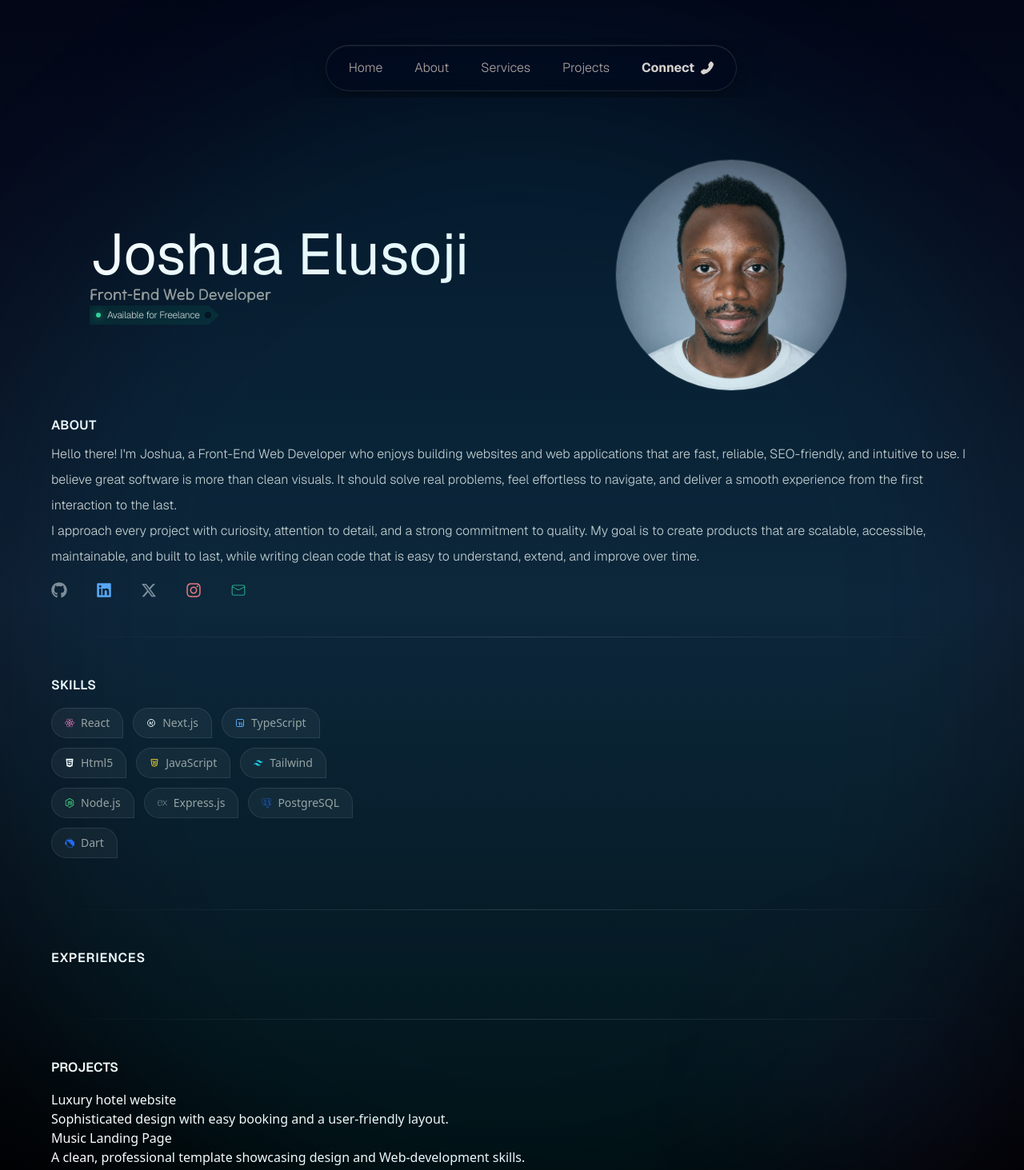
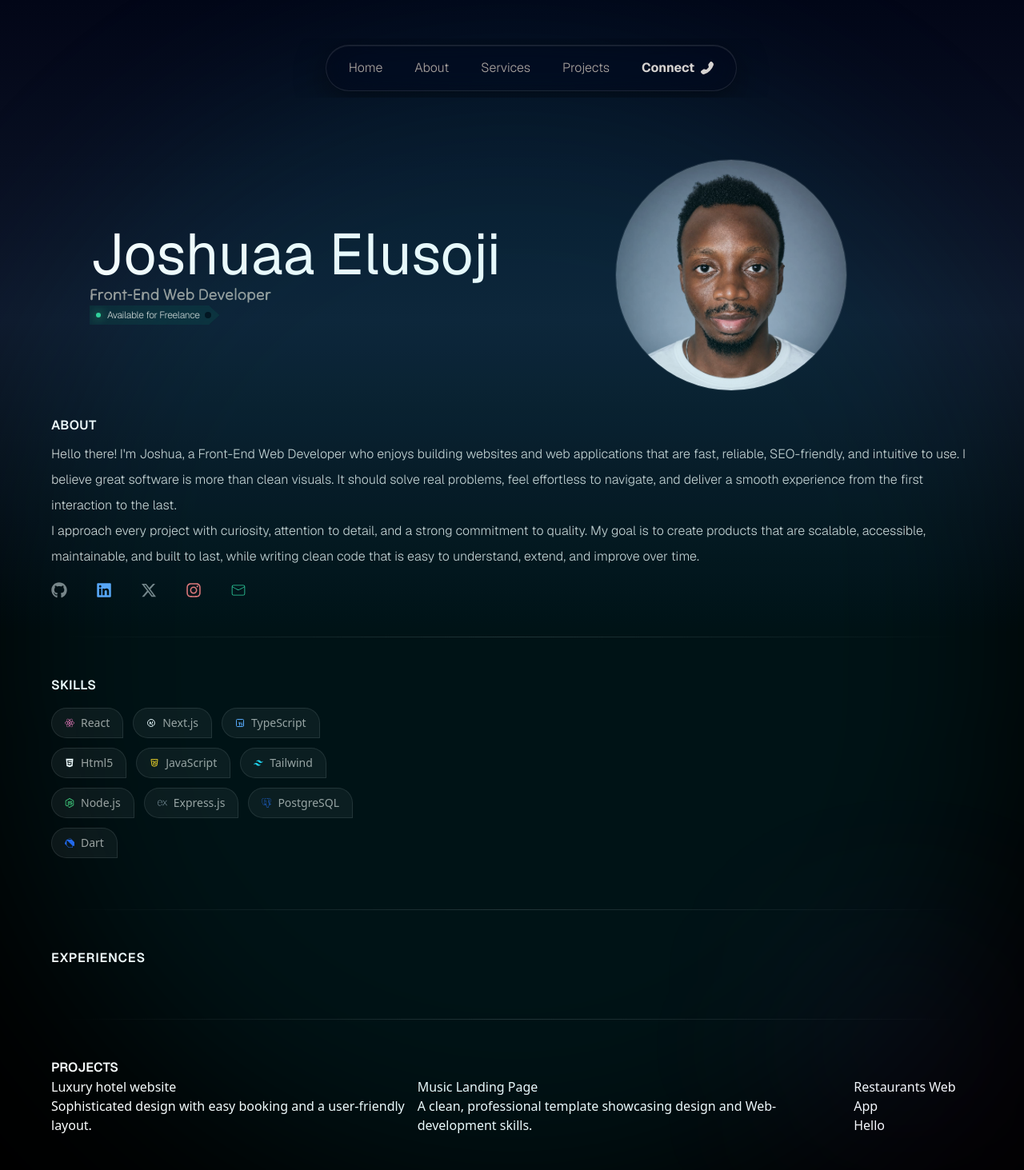
Before and after one commit to Joshuaelusoji/My_Brand, a React (Vite) app: page / in a window 1280 px wide. Shown: the top 1463 px of the page at 80% size. Built offline with nearby package versions, Linux system fonts and the light colour scheme.

Commit message:
Update a little changes

```diff
--- a/src/App.jsx
+++ b/src/App.jsx
@@ -11,22 +11,21 @@ import Project from "./pages/Project";
 
 function App() {
   return (
-    <div className="relative bg-gradient-to-b from-slate-950 via-slate-900 to-black px-6 pt-12">
+    <div className="relative min-h-screen px-6 pt-12">
+      {/* Fixed gradient layer — always covers exactly the viewport, never stretches with page length */}
+      <div className="fixed inset-0 -z-10 bg-gradient-to-b from-slate-950 via-slate-900 to-black" />
+
       {/* Background Glow */}
       <div className="absolute inset-0 z-10 pointer-events-none">
         <div className="absolute left-1/2 top-20 h-full w-full -translate-x-1/2 rounded-full bg-cyan-500/10 blur-[120px]" />
         <div className="absolute bottom-0 right-10 h-56 w-56 rounded-full bg-violet-500/10 blur-[120px]" />
       </div>
+
       <SEO />
       <Navbar />
       <Home />
       <About />
       <Project />
-      {/* <Services /> */}
-      {/* <Testimonials /> */}
-      {/* <Contact /> */}
-      {/* <Footer /> */}
-      {/* <ThemeSwitcher /> */}
     </div>
   );
 }
--- a/src/index.css
+++ b/src/index.css
@@ -1,4 +1,3 @@
-
 @font-face {
   font-family: 'TiltNeon';
   src: url('/fonts/TiltNeon.woff2') format('woff2');
@@ -12,6 +11,7 @@
   font-weight: 400;
   font-style: normal;
 }
+
 @font-face {
   font-family: 'Urbanist';
   src: url('/fonts/Urbanist-Light.ttf') format('truetype');
@@ -19,14 +19,16 @@
   font-style: normal;
 }
 
-/* body {
-  background: var(--bg);
-  color: var(--text);
-  transition:
-    background-color 300ms ease,
-    color 300ms ease;
-} */
+html {
+  color-scheme: dark;
+  min-height: 100%;
+  background-color: #000000; /* solid black — matches your gradient's darkest/most common tone */
+}
 
+body, #root {
+  min-height: 100%;
+  background: transparent;
+}
 
 @tailwind base;
 @tailwind components;
--- a/src/main.jsx
+++ b/src/main.jsx
@@ -2,12 +2,9 @@ import { StrictMode } from "react";
 import { createRoot } from "react-dom/client";
 import "./index.css";
 import App from "./App.jsx";
-import { ThemeProvider } from "./context/ThemeContext";
 
 createRoot(document.getElementById("root")).render(
   <StrictMode>
-    <ThemeProvider>
       <App />
-    </ThemeProvider>
   </StrictMode>
 );
--- a/src/pages/Home.jsx
+++ b/src/pages/Home.jsx
@@ -8,16 +8,13 @@ const currentStatus = Status.Freelance;
 
 export default function Home() {
   return (
-    <section
-      id="about"
-      className="relative overflow-hidden md:pt-28  md:pb-8 pb-12"
-    >
+    <section id="about" className="relative overflow-hidden md:pt-28 md:pb-8 pb-12">
       <div className="md:mt-10 mx-auto max-w-7xl md:max-w-6xl px-6 md:px-12">
         <div className="grid grid-cols-2 items-center gap-10 lg:items-center">
           {/* Left Side */}
           <div className="">
             <h1 className="font-geist font-Extrabold text-3xl w-max leading-tight text-white lg:text-7xl">
-              Joshua Elusoji
+              Joshuaa Elusoji
             </h1>
 
             <div className="flex flex-col ">
--- a/src/pages/Project.jsx
+++ b/src/pages/Project.jsx
@@ -3,8 +3,8 @@ import { projects } from "../config/projects";
 export default function Project() {
   return (
     <section className="mx-auto max-w-7xl text-white md:max-w-6xl">
-      <h3 className="font-geist font-semibold uppercase mb-4">Projects</h3>
-      <div className="flex flex-col">
+      <h3 className="font-geist font-semibold uppercase">Projects</h3>
+      <div className="flex">
         {projects.map(({ name, description }) => (
           <a
             key={name}
```
